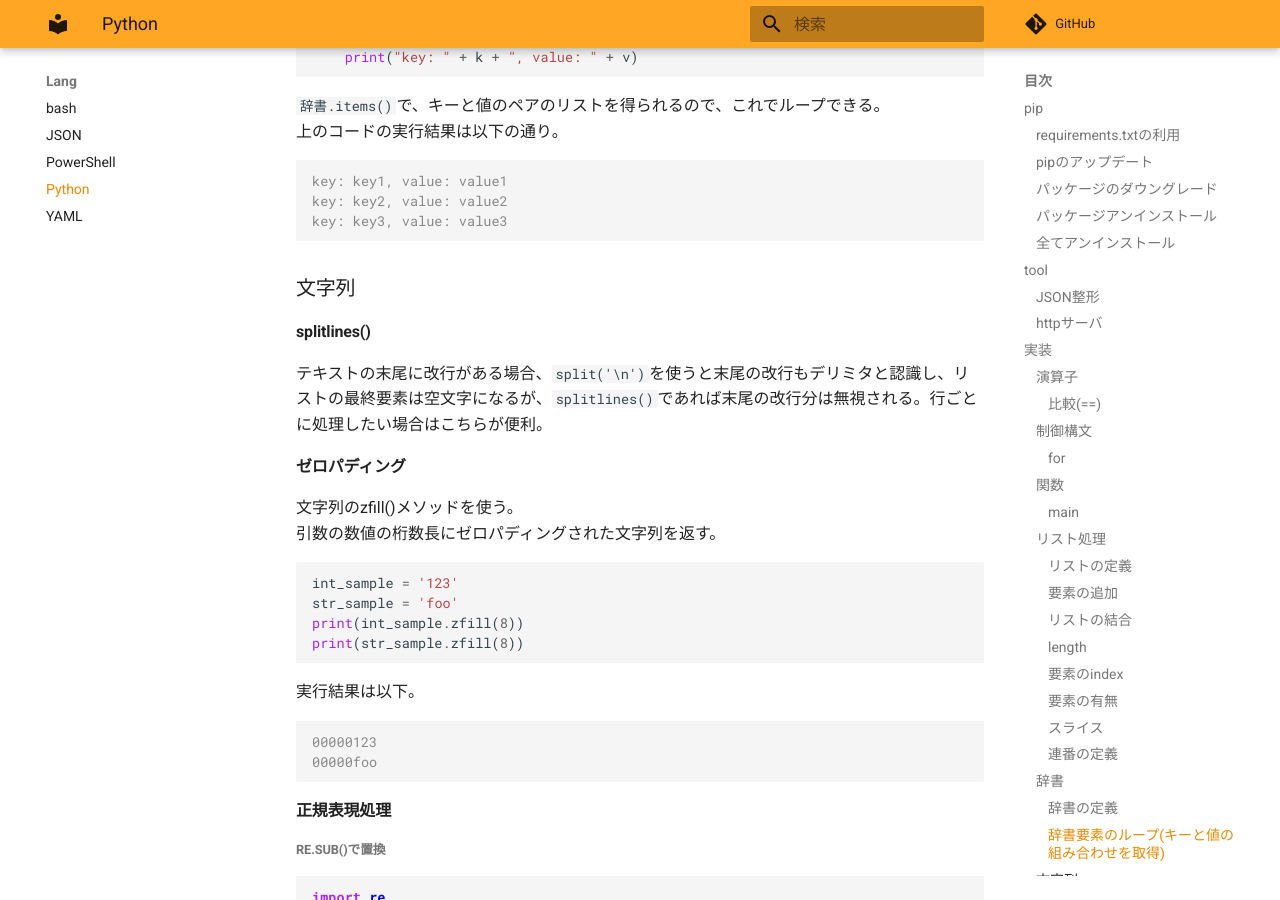
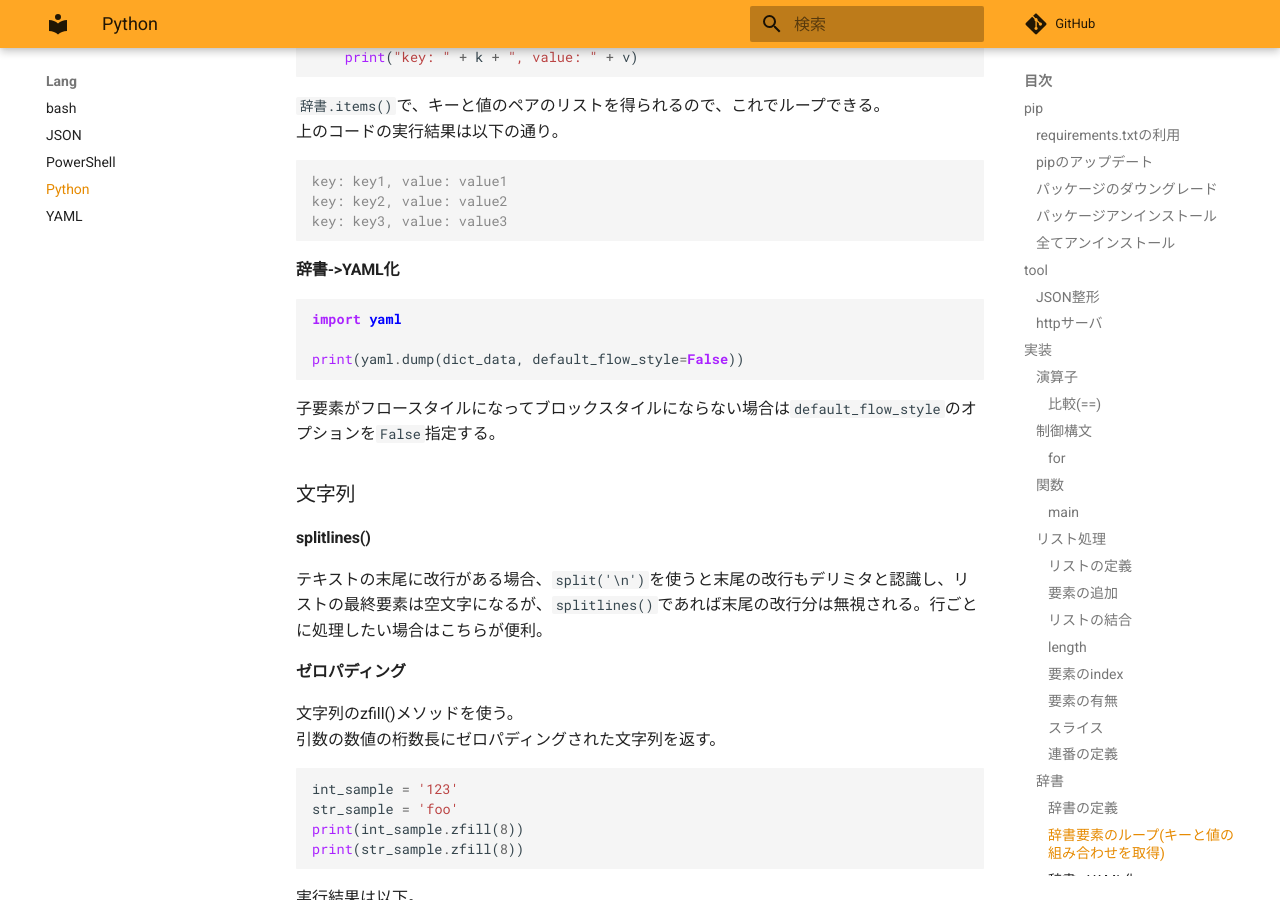
Before and after one commit to zaki-lknr/docs, an MkDocs documentation site: the page built from docs/lang/python.md, in a window 1280 px wide and 900 px high, scrolled down 6292 px. Built offline with MkDocs 1.6.1 and Material for MkDocs 9.7.7, drawn with Linux system fonts in a browser that asks for light colours; comment, search, counter and statistics services are not loaded.

Commit message:
add: lang/python: 辞書->YAML変換

````diff
--- a/docs/lang/python.md
+++ b/docs/lang/python.md
@@ -329,6 +329,16 @@ key: key2, value: value2
 key: key3, value: value3
 ```
 
+#### 辞書->YAML化
+
+```python
+import yaml
+
+print(yaml.dump(dict_data, default_flow_style=False))
+```
+
+子要素がフロースタイルになってブロックスタイルにならない場合は`default_flow_style`のオプションを`False`指定する。
+
 ### 文字列
 
 #### splitlines()
````
